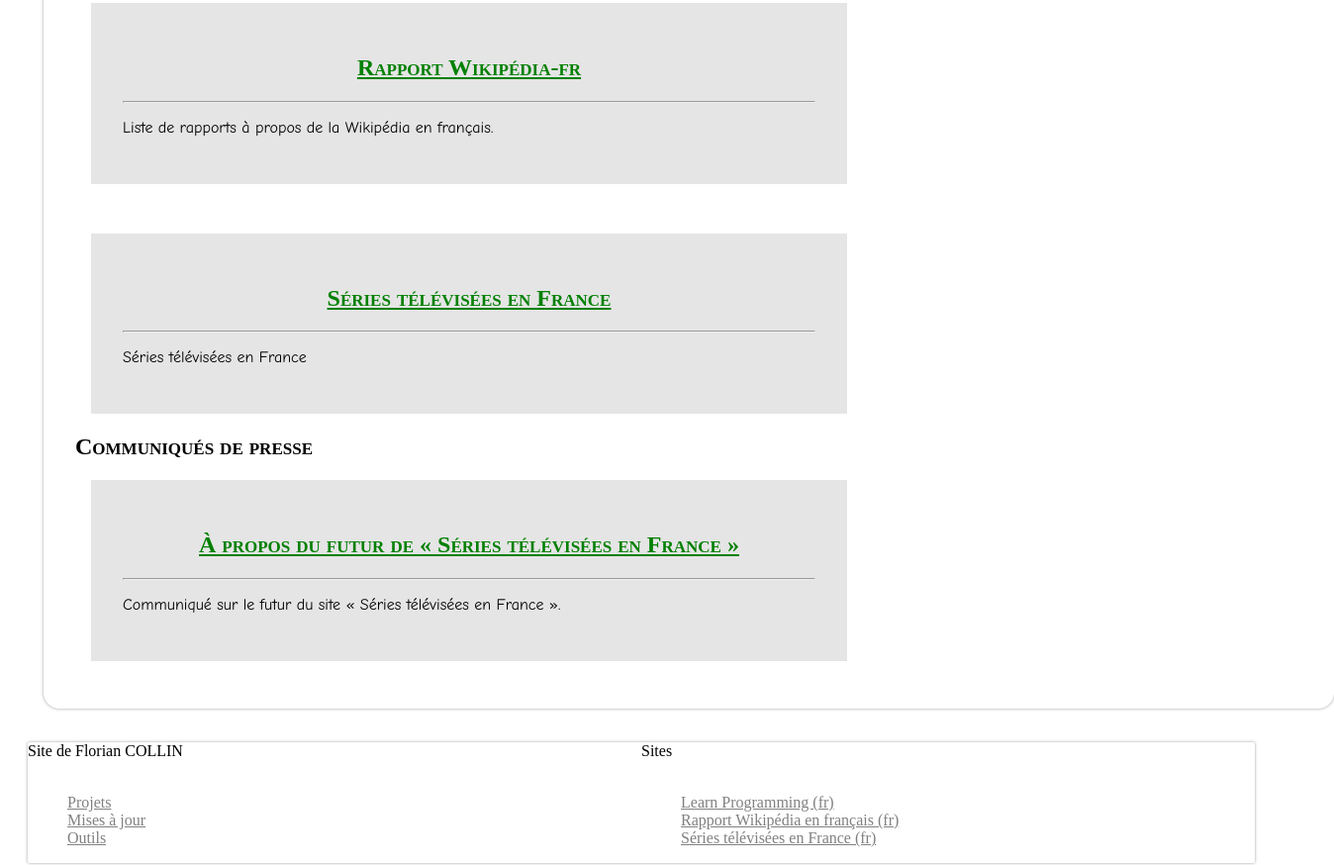
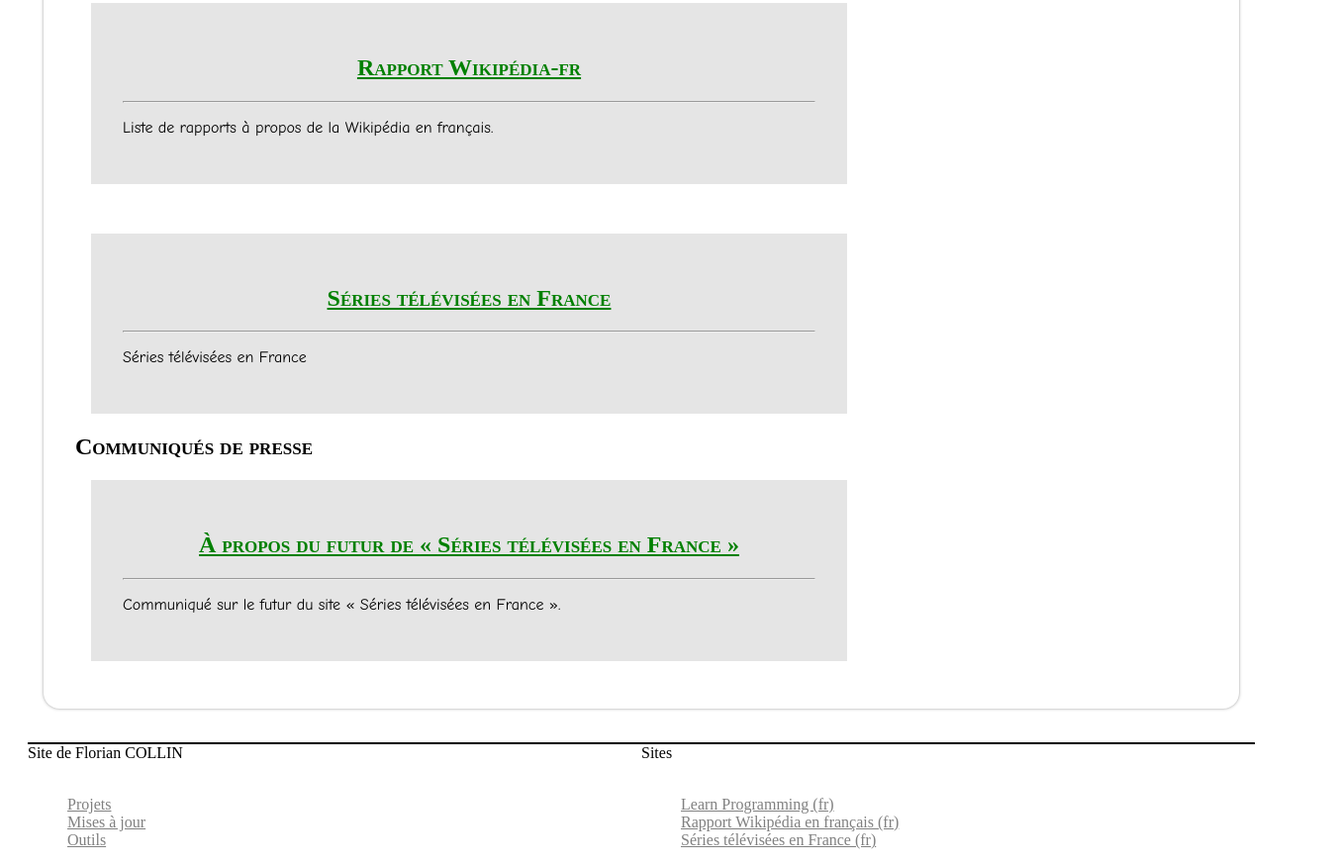
Before and after one commit to Florian-COLLIN/florian-collin.github.com, a plain HTML site: page fr/index.html in a window 1280 px wide. Shown: the part 1192-2066 px from the top of the page at 99% size, 1348 px wide, since content can reach past the window. Drawn offline with nearby package versions, Linux system fonts and the light colour scheme.

Commit message:
Update style.css

```diff
--- a/style.css
+++ b/style.css
@@ -61,7 +61,8 @@ h6 {
  */
 /* Cadre */
 .cadre {
-	width: 100%;
+	max-width: 100%;
+	width: auto;
 	margin: 1rem;
 	background-color: white;
 	text-align: justify;
@@ -223,8 +224,7 @@ h6 {
 footer {
   width: 100%;
   background-color: white;
-	box-shadow: 0 0 .2rem #999;
-	border-radius: 2px;
+  border-top: 2px solid black;
 }
 footer div.colonnes {
   display: flex;
```
